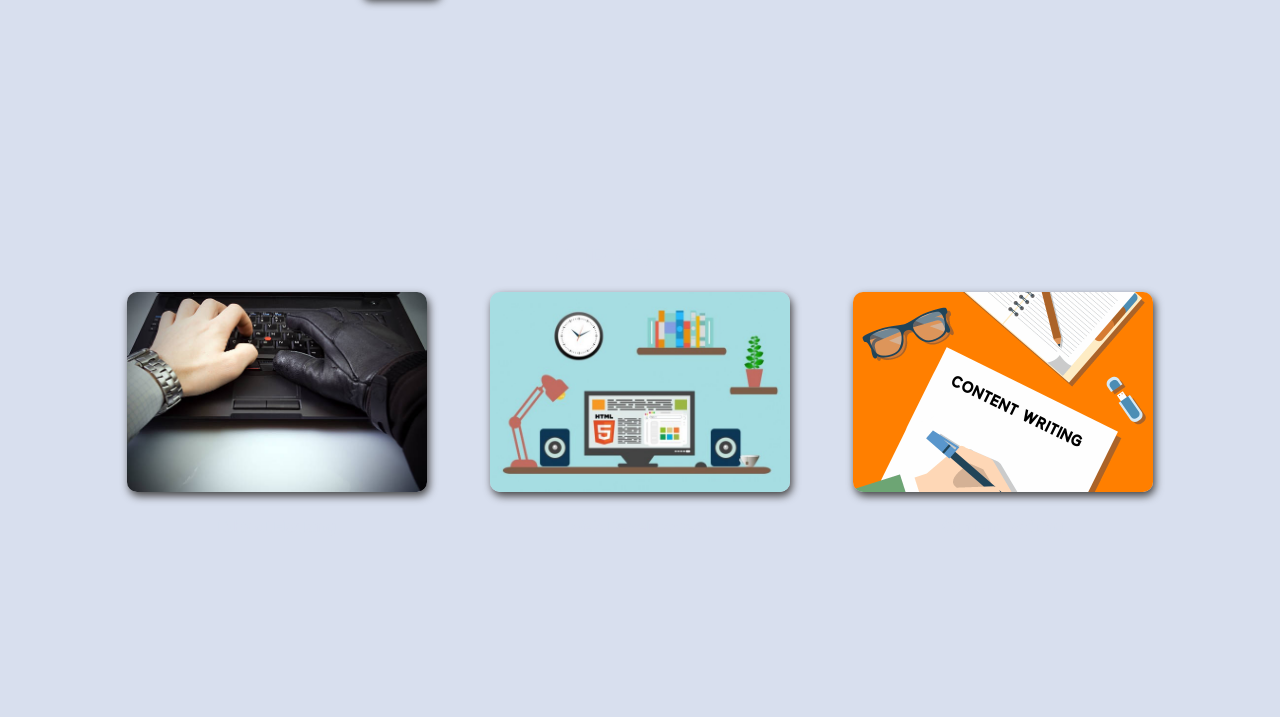
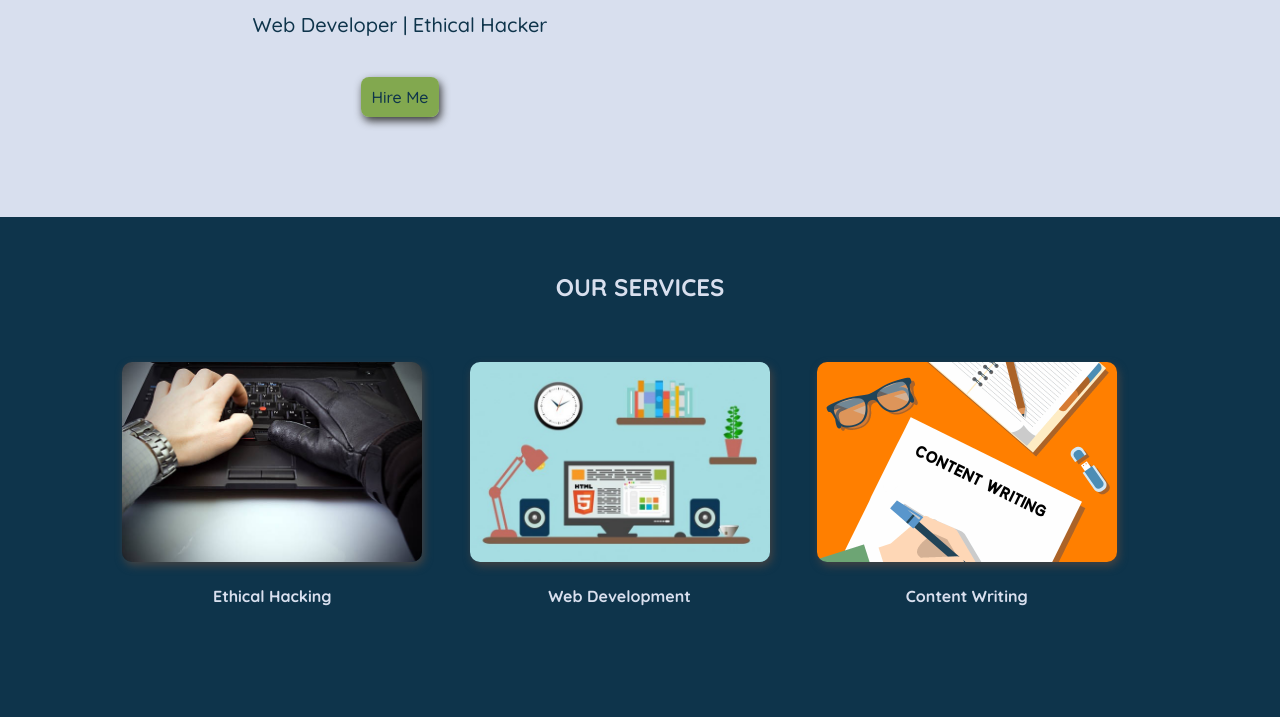
Before and after one commit to KulvinderKunj/portfolio, a plain HTML site: page index.html in a window 1280 px wide. Shown: the part 383-1100 px from the top of the page. Before the commit the page ends 979 px from the top, so only its background shows below. Drawn offline with Linux system fonts and the light colour scheme.

Commit message:
some basic changes to improve project quality

```diff
--- a/style/shared-style.css
+++ b/style/shared-style.css
@@ -1,22 +1,26 @@
 /* complete Document */
-* {
-  margin: 0;
-  padding: 0;
-}
+
 /* body */
 body {
+  margin: 0;
   font-family: "Quicksand", sans-serif;
-  background-color: rgb(216, 223, 238);
   color: rgb(14, 52, 75);
+
+
+
 }
 /* header section  */
 #header {
+  position: absolute;
+  top: 0;
+  left: 0;
   width: 100%;
+  box-sizing: border-box;
   display: flex;
 align-items: center;
 justify-content: space-between;
 position: fixed  ;
-background-color: rgb(216, 223, 238);
+ background-color: rgb(216, 223, 238);
 }
 /* logo div  */
 #logo {
--- a/style/style.css
+++ b/style/style.css
@@ -4,6 +4,7 @@
 #home {
   height: 600px;
   width: 100%;
+  background-color: rgb(216, 223, 238);
 }
 /* name area div  */
 #name {
@@ -47,19 +48,21 @@ color: rgb(14, 52, 75);
 /* our services section start  */
 
 #servicesCont{
-  padding-top: 25px;
-  display: inline-block;
+  padding: 35px;
+  box-sizing: border-box;
   width: 100%;
   text-align: center;
-color: rgb(216, 223, 238);
+  color: rgb(216, 223, 238);
+  background-color: rgb(14, 52, 75);
+
 }
 #services{
   display: flex;
   list-style: none;
   width: 90%;
   justify-content: space-evenly;
-  margin: auto;
-   margin-bottom: 40px;
+margin: 40px;
+  padding: 0;
 
 }
 .service img {
```
